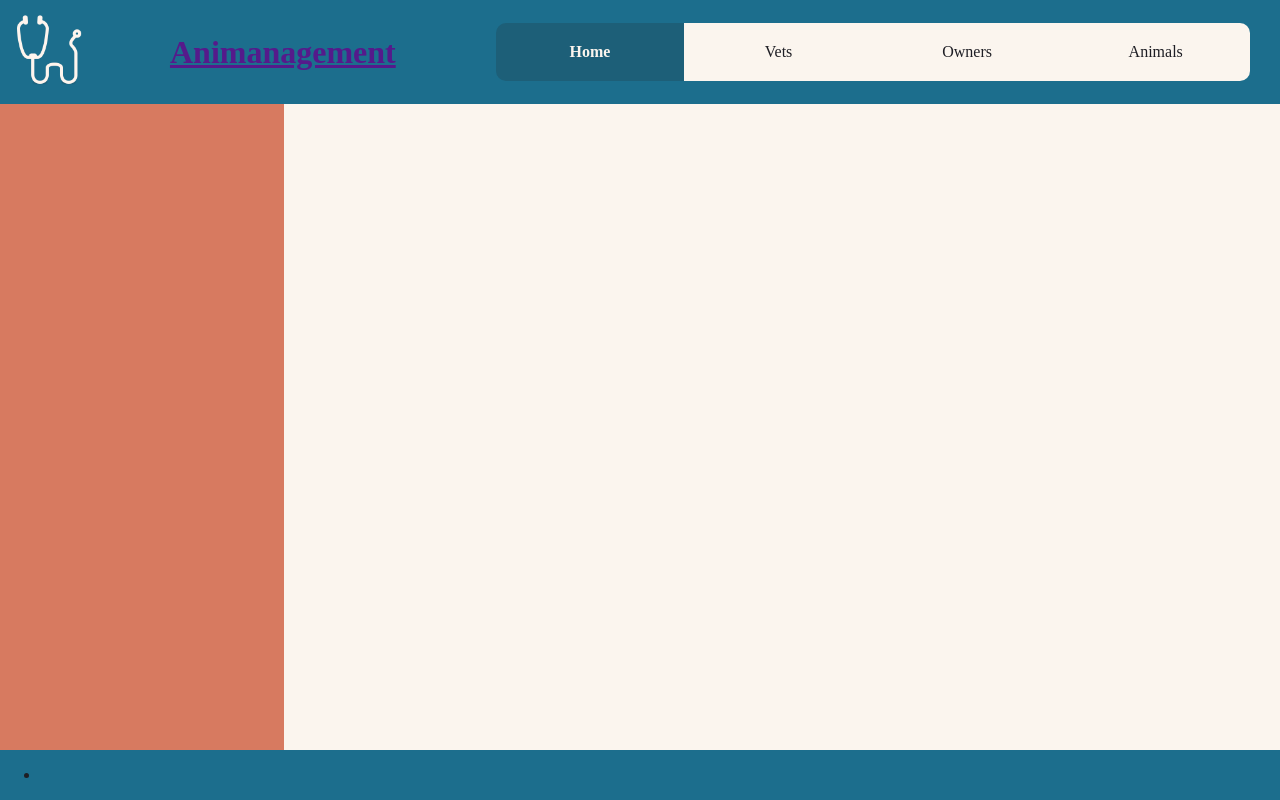
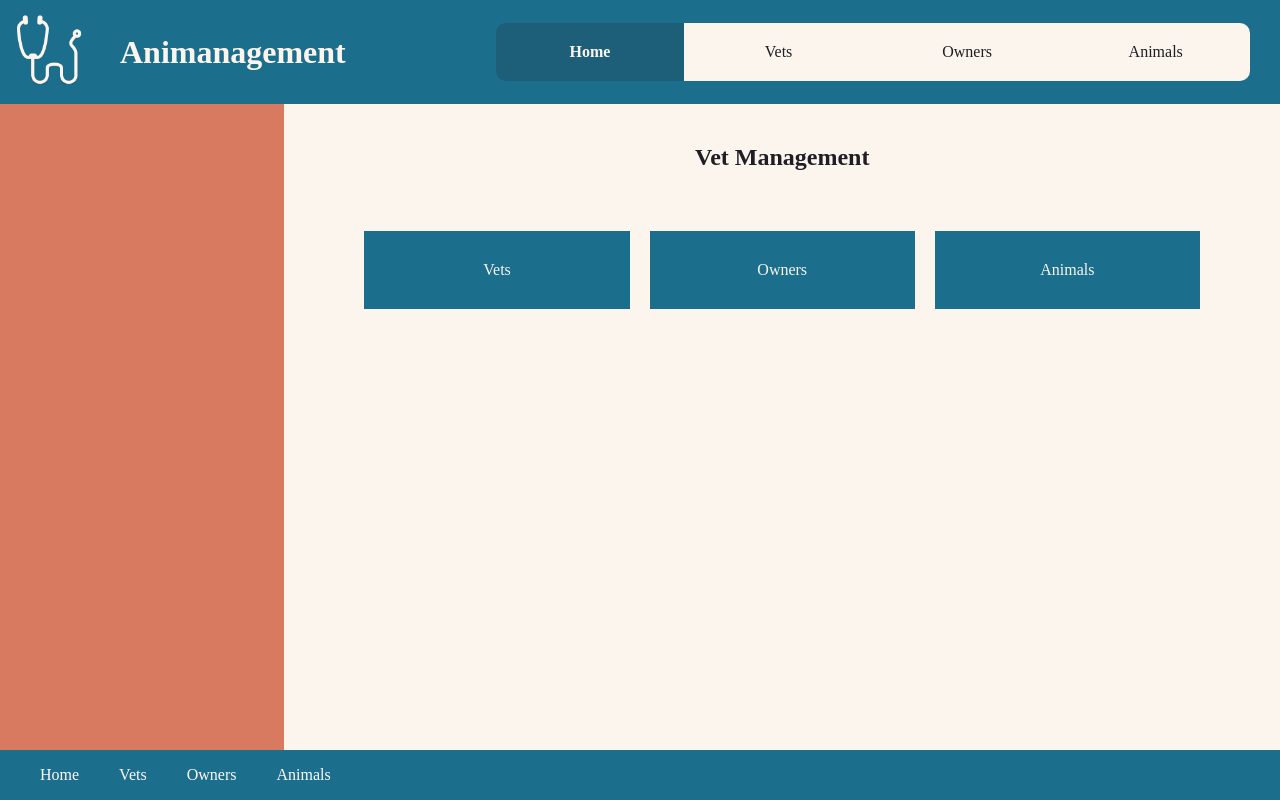
Before and after one commit to JnnyRdng/animanagement, a Flask app: page / in a window 1280 px wide. Run offline with Flask 2, Linux system fonts and the light colour scheme; some web fonts are replaced.

Commit message:
add basic home page

```diff
--- a/static/css/style.css
+++ b/static/css/style.css
@@ -42,7 +42,11 @@ body>header {
     text-align: center;
 }
 
-body>header>h1 {
+body>header>a {
+    text-decoration: none;
+}
+
+body>header>a>h1 {
     text-align: left;
     color: var(--seashell)
 }
@@ -167,8 +171,59 @@ body>main>article {
     overflow-y: auto;
 }
 
+#home {
+    margin: 20px;
+    text-align: center;
+}
+
+#home>main {
+    margin: 50px;
+    display: flex;
+    flex-flow: row nowrap;
+    justify-content: space-evenly;
+}
+
+#home>main>a {
+    display: block;
+    padding: 30px;
+    background-color: var(--blue-sapphire);
+    width: 80%;
+    margin: 10px;
+    text-decoration: none;
+    cursor: pointer;
+    color: var(--seashell);
+}
+
+#home>main>a:hover {
+    display: block;
+    padding: 30px;
+    background-color: var(--raisin-black);
+    width: 80%;
+}
+
 body>footer {
     background-color: var(--blue-sapphire);
+}
+
+.footer-nav>ul {
+    display: grid;
+    grid-template-columns: auto auto auto auto 2fr;
+    gap: 40px;
+    justify-content: space-evenly;
+    list-style: none;
+}
+
+.footer-nav>ul>li {
+    text-align: center;
+}
+
+.footer-nav>ul>li>a {
+    color: var(--snow);
+    text-decoration: none;
+}
+
+.footer-nav>ul>li>a:hover {
+    text-decoration: underline;
 }
 
 .delete {
--- a/templates/base.html
+++ b/templates/base.html
@@ -17,15 +17,16 @@
   <header>
     <a href="/" alt="Home"><img id="logo" src="{{ url_for('static', filename='img/logo.png') }}"
         alt="Vet Surgery Logo"></a>
-    <a href="" /"" alt="Home">
+    <a href="/" alt="Home">
       <h1>Animanagement</h1>
     </a>
     <nav class="navigation">
       <ul>
-        <li {% if active_page == "home" %}class="active" {% endif %}><a href="/">Home</a></li>
-        <li {% if active_page == "vets" %}class="active" {% endif %}><a href="/vets">Vets</a></li>
-        <li {% if active_page == "owners" %}class="active" {% endif %}><a href="/owners">Owners</a></li>
-        <li {% if active_page == "animals" %}class="active" {% endif %}><a href="/animals">Animals</a></li>
+        <li {% if active_page == "home" %}class="active" {% endif %}><a href="/" alt="Home">Home</a></li>
+        <li {% if active_page == "vets" %}class="active" {% endif %}><a href="/vets" alt="Vets">Vets</a></li>
+        <li {% if active_page == "owners" %}class="active" {% endif %}><a href="/owners" alt="Owners">Owners</a></li>
+        <li {% if active_page == "animals" %}class="active" {% endif %}><a href="/animals" alt="Animals">Animals</a>
+        </li>
       </ul>
     </nav>
   </header>
@@ -40,9 +41,15 @@
     {% endblock content %}
   </main>
   <footer>
-    <ul>
-      <li></li>
-    </ul>
+    <nav class="footer-nav">
+      <ul>
+        <li><a href="/" alt="Home">Home</a></li>
+        <li><a href="/vets" alt="Vets">Vets</a></li>
+        <li><a href="/owners" alt="Owners">Owners</a></li>
+        <li><a href="/animals" alt="Animals">Animals</a>
+        </li>
+      </ul>
+    </nav>
   </footer>
 
 </body>
--- a/templates/index.html
+++ b/templates/index.html
@@ -13,5 +13,16 @@
 
 
 {% block content %}
+<article id="home">
+  <header>
+    <h2>Vet Management</h2>
+  </header>
+  <main>
+    <a href="/vets" alt="Vets">Vets</a>
+    <a href="/owners" alt="Owners">Owners</a>
+    <a href="/animals" alt="Animals">Animals</a>
+  </main>
+  <footer></footer>
+</article>
 
 {% endblock content %}
```
Also changed, not shown: tests/animal_test.py (+0 -31 lines), tests/owner_test.py (+11 -10 lines).
